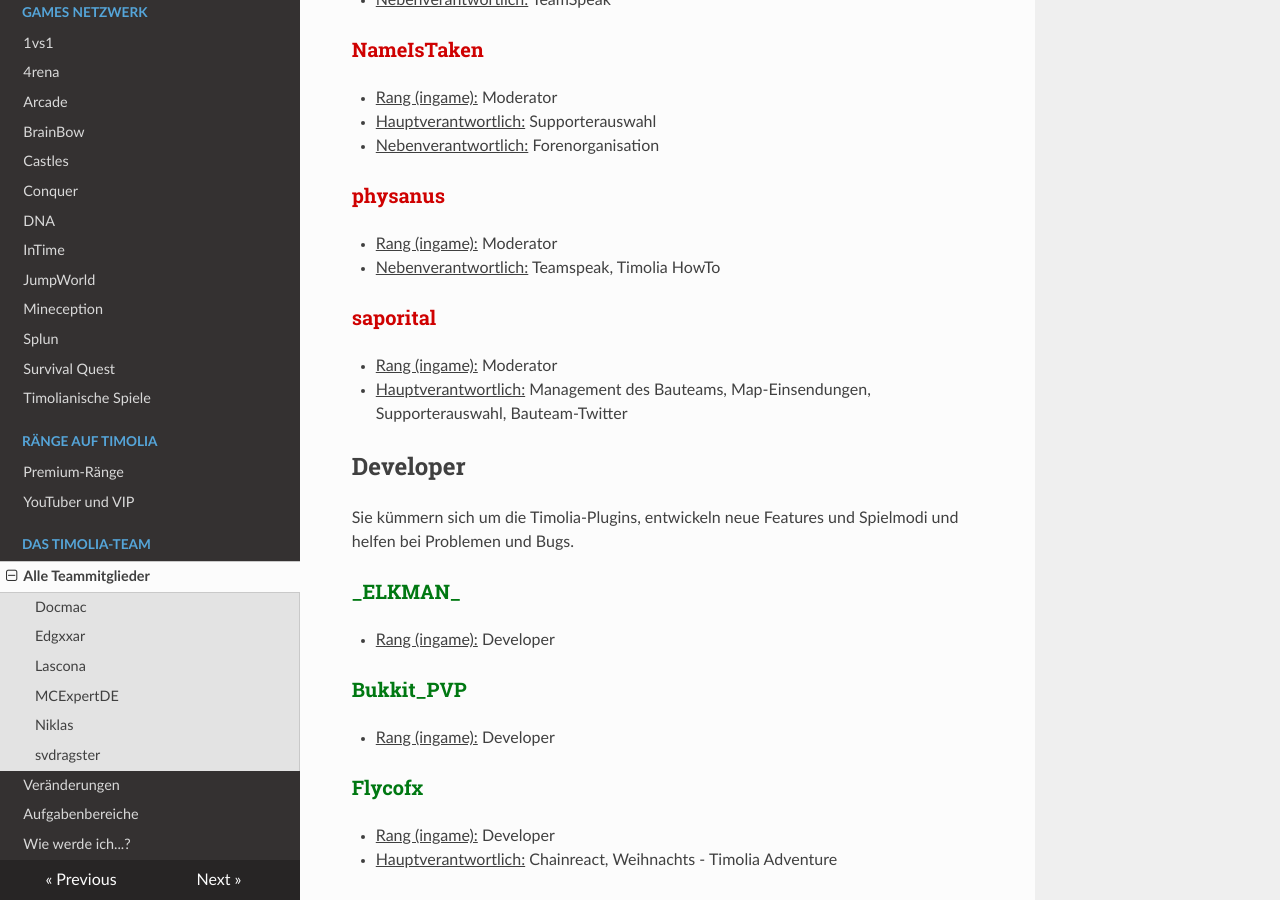
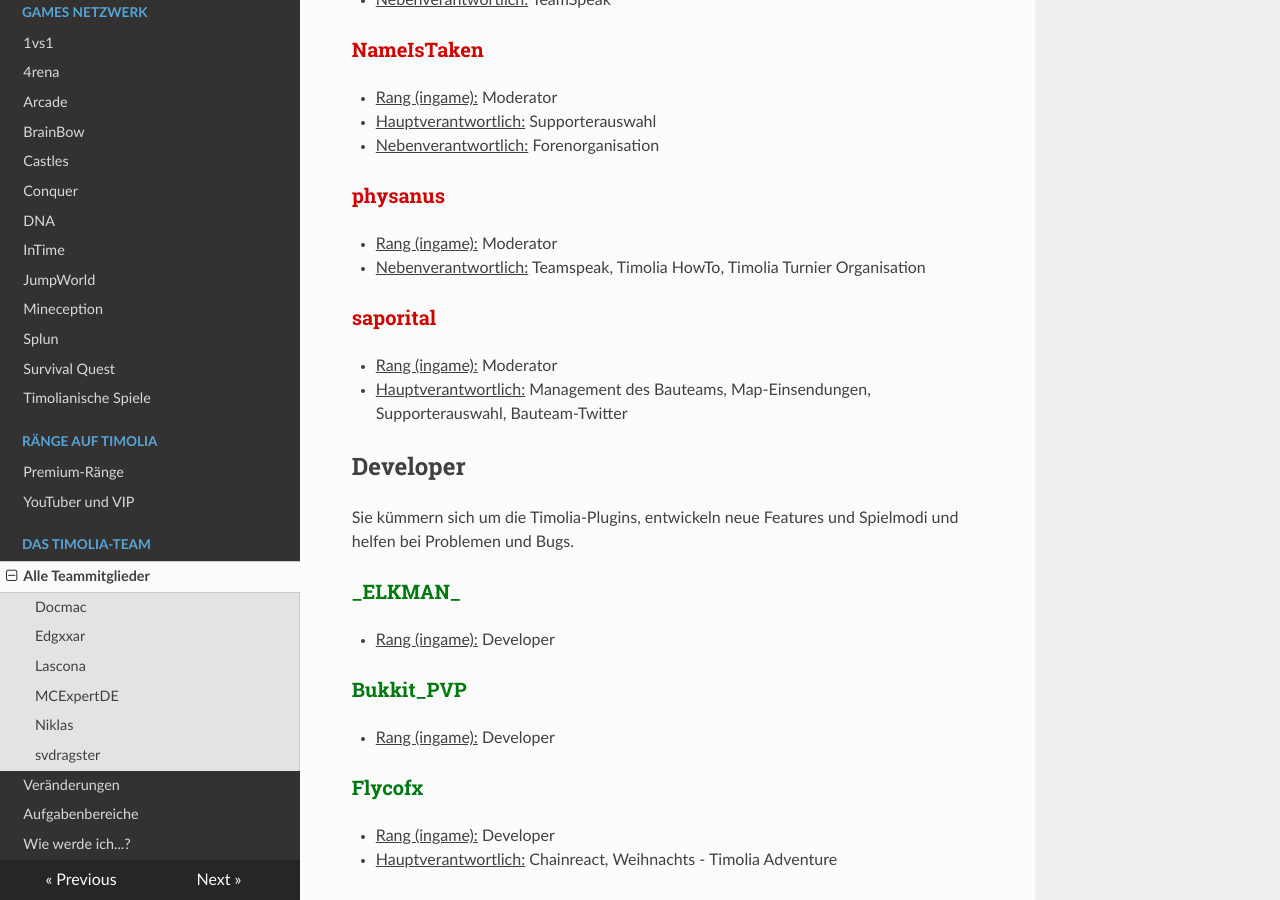
Before and after one commit to TimoliaDE/HowTo, an MkDocs documentation site: the page built from docs/team/members.md, in a window 1280 px wide and 900 px high, scrolled down 1849 px. Built offline with MkDocs 1.6.1, drawn with Linux system fonts in a browser that asks for light colours; nearby versions of some CDN libraries; old or Windows-style settings are respelled for this version of MkDocs.

Commit message:
Update members.md

```diff
--- a/docs/team/members.md
+++ b/docs/team/members.md
@@ -60,7 +60,7 @@ Moderatoren koordinieren einzelne Projekte oder Bereiche auf Timolia und sorgen
 
 ### <strong><span style="color:#CF0101">physanus</span></strong>
 - <u>Rang (ingame):</u> Moderator
-- <u>Nebenverantwortlich:</u> Teamspeak, Timolia HowTo
+- <u>Nebenverantwortlich:</u> Teamspeak, Timolia HowTo, Timolia Turnier Organisation
 
 ### <strong><span style="color:#CF0101">saporital</span></strong>
 - <u>Rang (ingame):</u> Moderator
```
